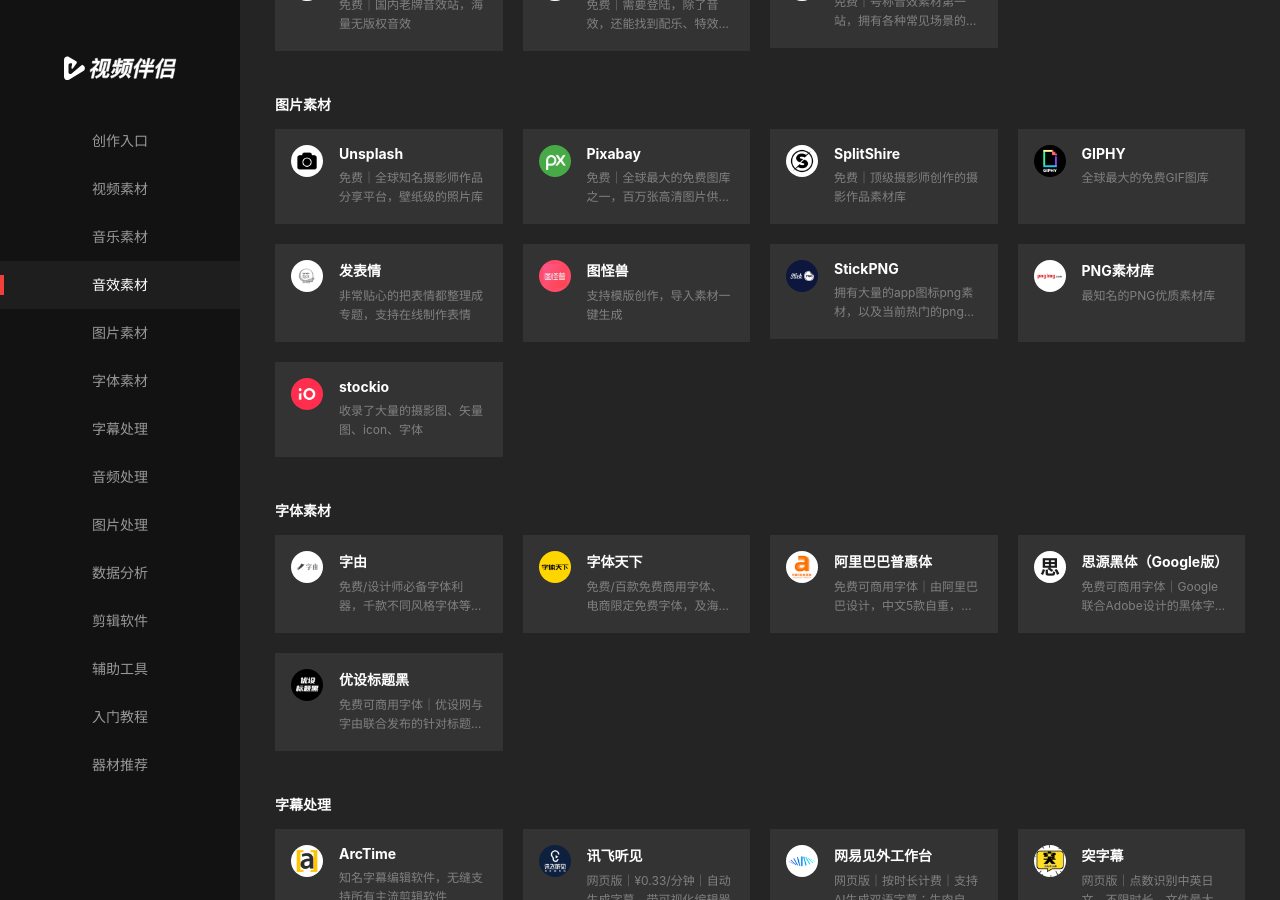
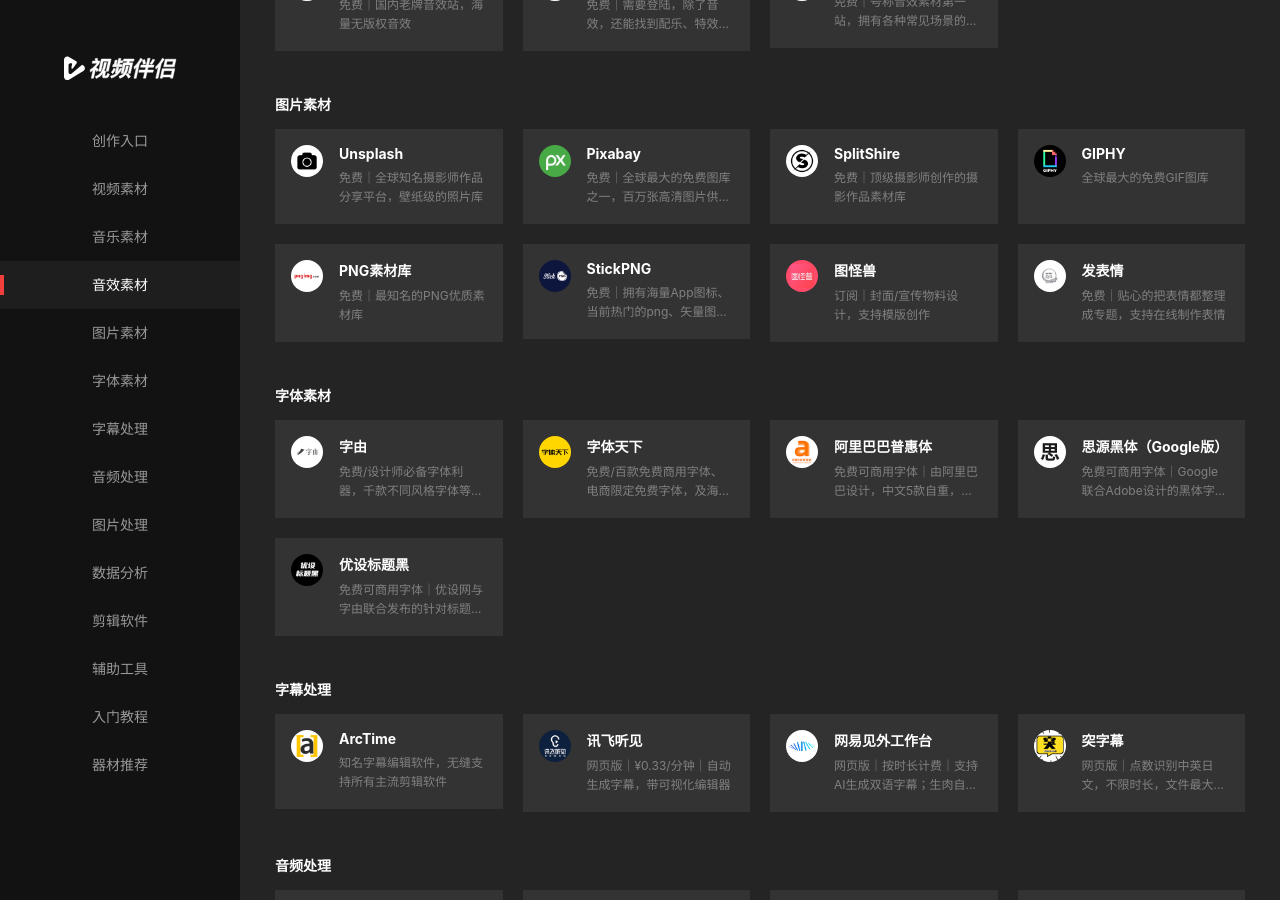
Before and after one commit to tinyao/spbv, a Jekyll site: the page built from index.html, in a window 1280 px wide and 900 px high, scrolled down 1116 px. Built offline with Jekyll 4.4.1, drawn with Linux system fonts in a browser that asks for light colours; comment, search, counter and statistics services are not loaded.

Commit message:
Update 配置 “navs”

```diff
--- a/_data/navs.yml
+++ b/_data/navs.yml
@@ -142,26 +142,22 @@
         icon: /items/giphy.jpg
         url: https://giphy.com/
         description: 全球最大的免费GIF图库
+      - name: PNG素材库
+        icon: /items/pngimg.jpg
+        url: http://pngimg.com/
+        description: 免费｜最知名的PNG优质素材库
+      - name: StickPNG
+        icon: /items/stick-png.jpg
+        url: https://www.stickpng.com/
+        description: 免费｜拥有海量App图标、当前热门的png、矢量图素材
+      - name: 图怪兽
+        icon: /items/图怪兽.jpg
+        url: https://818ps.com/
+        description: 订阅｜封面/宣传物料设计，支持模版创作
       - name: 发表情
         icon: /items/发表情.jpg
         url: https://www.fabiaoqing.com/
-        description: 非常贴心的把表情都整理成专题，支持在线制作表情
-      - name: 图怪兽
-        icon: /items/图怪兽.jpg
-        url: https://818ps.com/
-        description: 支持模版创作，导入素材一键生成
-      - name: StickPNG
-        icon: /items/stick-png.jpg
-        url: https://www.stickpng.com/
-        description: 拥有大量的app图标png素材，以及当前热门的png素材
-      - name: PNG素材库
-        icon: /items/pngimg.jpg
-        url: http://pngimg.com/
-        description: 最知名的PNG优质素材库
-      - name: stockio
-        icon: /items/stockio.jpg
-        url: https://www.stockio.com/
-        description: 收录了大量的摄影图、矢量图、icon、字体
+        description: 免费｜贴心的把表情都整理成专题，支持在线制作表情
   - groupName: 字体素材
     groupId: stock-fonts
     links:
```
